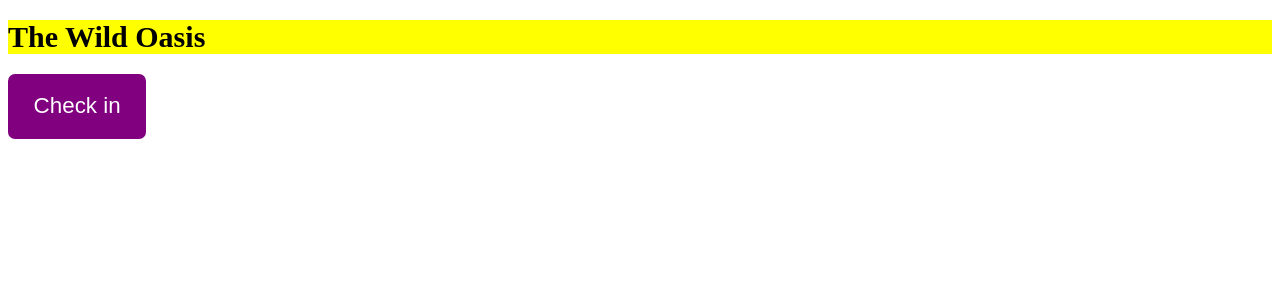
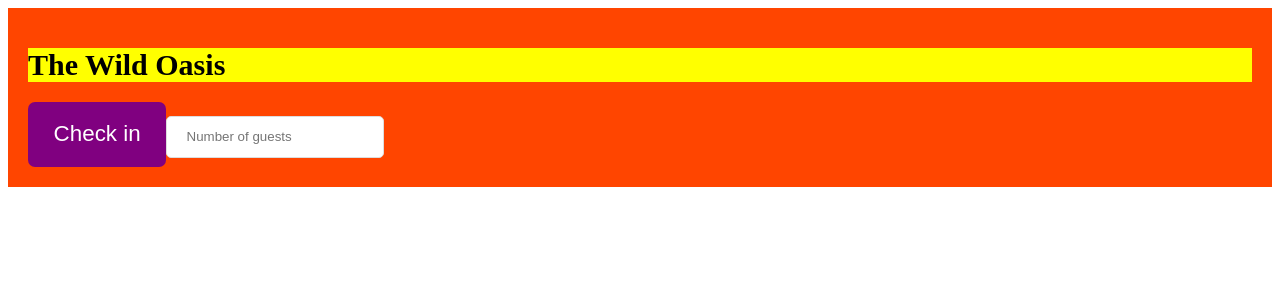
Before and after one commit to Beridze0/the-wild-oasis, a React (Vite) app: page / in a window 1280 px wide. Shown: the top 300 px of the page. Built offline with nearby package versions, Linux system fonts and the light colour scheme.

Commit message:
Introduction to Styled Components

```diff
--- a/src/App.jsx
+++ b/src/App.jsx
@@ -16,11 +16,23 @@
   color: white;
 `;
 
+const Input = styled.input`
+  border: 1px solid #ddd;
+  border-radius: 5px;
+  padding: 0.8rem 1.2rem;
+`;
+
+const StyledApp = styled.div`
+  background-color: orangered;
+  padding: 20px;
+`;
+
 export default function App() {
   return (
-    <div>
+    <StyledApp>
       <H1>The Wild Oasis</H1>
       <Button>Check in</Button>
-    </div>
+      <Input type="number" placeholder="Number of guests" />
+    </StyledApp>
   );
 }
```
